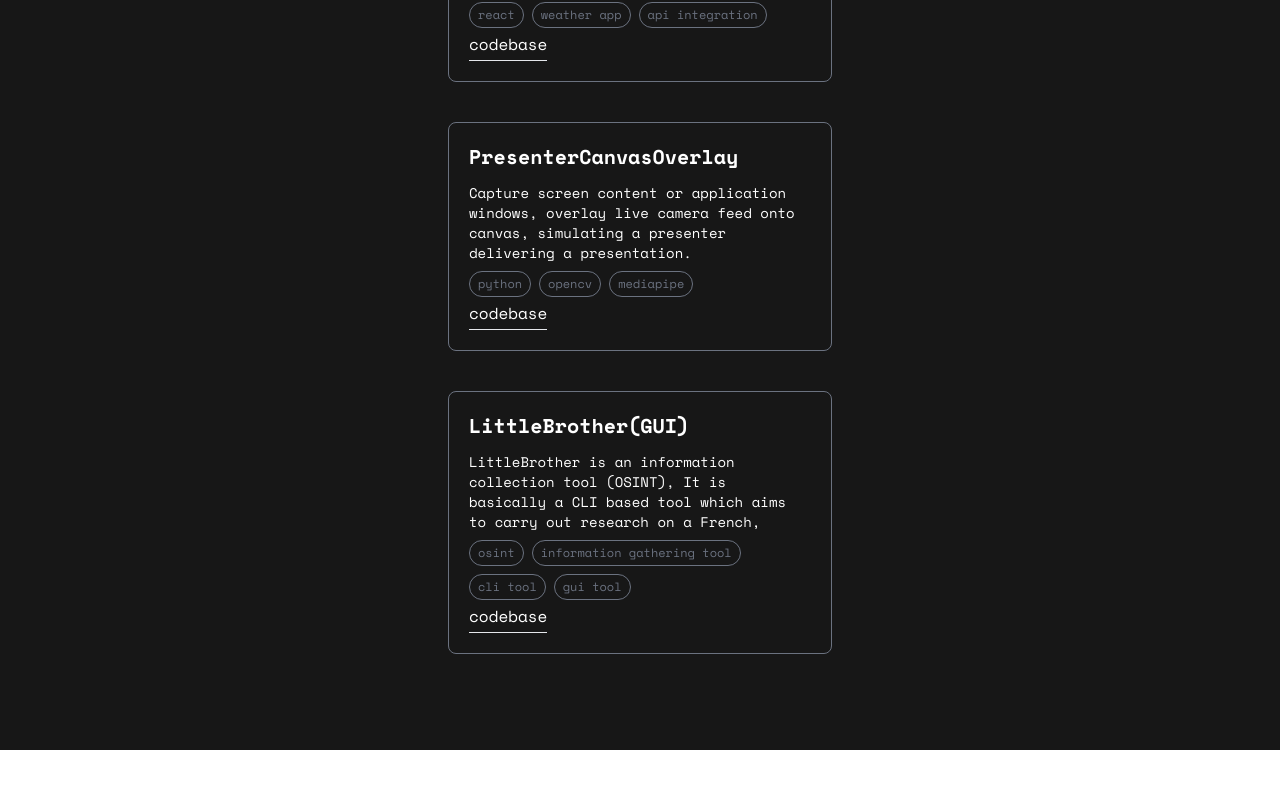
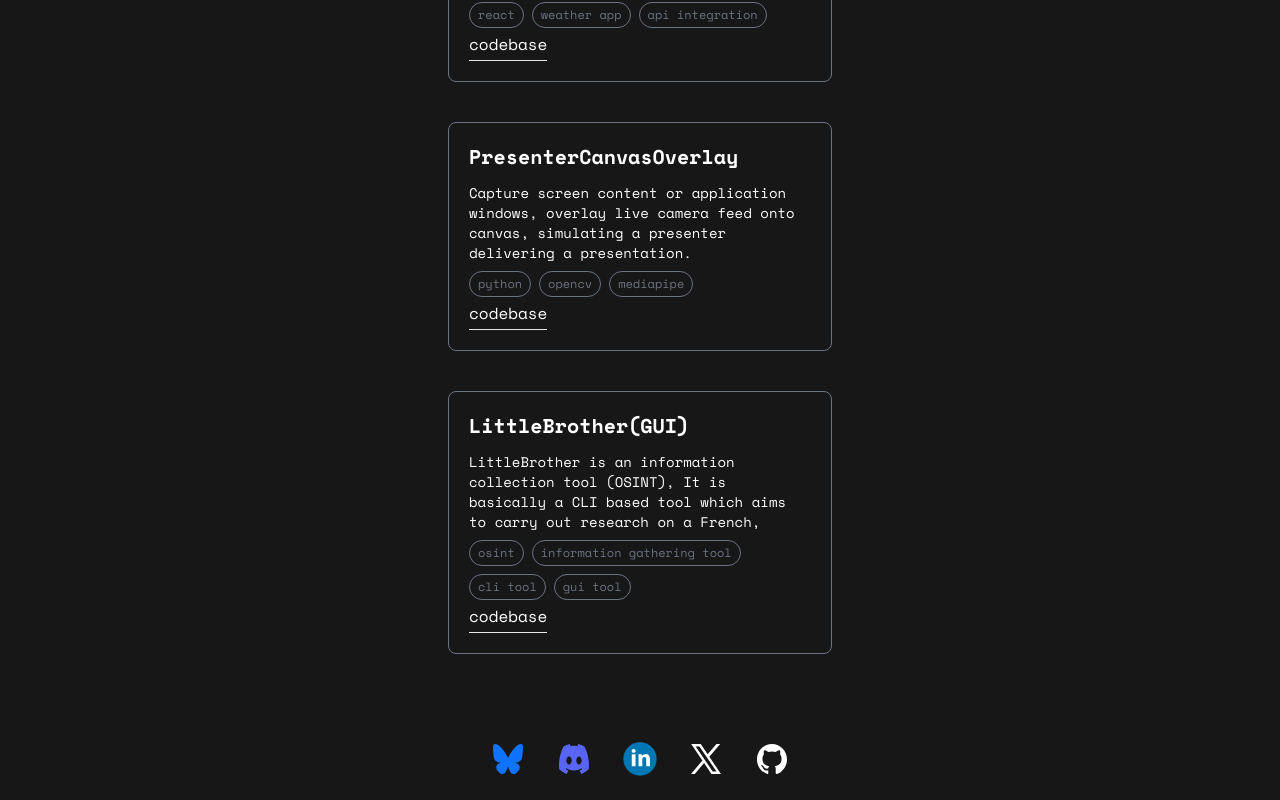
Before and after one commit to iamankeshsharma/urban-octo-train, a React (Vite) app: page / in a window 1280 px wide. Shown: the part 2217-3017 px from the top of the page. Before the commit the page ends 2967 px from the top, so only its background shows below. Built offline with nearby package versions, Linux system fonts and the light colour scheme.

Commit message:
feat: implemented footer with social links

```diff
--- a/src/App.tsx
+++ b/src/App.tsx
@@ -2,7 +2,8 @@ import NavigationBar from "./components/NavigationBar";
 import HeroSection from "./components/HeroSection";
 import ExperienceSection from "./components/ExperienceSection";
 import ProjectSection from "./components/ProjectSection";
-import { navLinks, experiences, projects } from "./constants";
+import { navLinks, experiences, projects, socialLinks } from "./constants";
+import Footer from "./components/Footer";
 
 function App() {
 
@@ -12,6 +13,7 @@ function App() {
       <HeroSection id="home" />
       <ExperienceSection data={experiences} id="experience" />
       <ProjectSection data={projects} id="projects" />
+      <Footer data={socialLinks} />
     </div >
   )
 }
--- /dev/null
+++ b/src/components/Footer/Footer.tsx
@@ -0,0 +1,24 @@
+import { socialLinks } from "../../constants";
+
+type props = {
+    data: typeof socialLinks;
+    className?: string;
+}
+
+const Footer = ({ data, className }: props) => {
+    return (
+        <footer className={className}>
+            <div className="flex flex-col items-center justify-center w-full">
+                <div className="flex flex-row flex-wrap lg:flex-nowrap items-center justify-center w-fit gap-4">
+                    {data?.map((item, index) => (
+                        <a key={index} href={item.url} target="_blank" className="flex items-center justify-center">
+                            <item.icon />
+                        </a>
+                    ))}
+                </div>
+            </div>
+        </footer>
+    );
+};
+
+export default Footer;
--- /dev/null
+++ b/src/components/Footer/index.ts
@@ -0,0 +1,2 @@
+import Footer from "./Footer";
+export default Footer;
--- a/src/constants/index.ts
+++ b/src/constants/index.ts
@@ -154,11 +154,11 @@ export const socialLinks = [
     name: "BlueSky",
     url: "https://bsky.app/profile/iamankeshsharma.bsky.social",
     icon: BlueSky
-  }
-  , {
-    name: "Github",
-    url: "https://github.com/iamankeshsharma",
-    icon: Github
+  },
+  {
+    name: "Discord",
+    url: "https://discord.com/users/codewithchai",
+    icon: Discord
   },
   {
     name: "LinkedIn",
@@ -171,8 +171,8 @@ export const socialLinks = [
     icon: Twitter
   },
   {
-    name: "Discord",
-    url: "https://discord.com/users/codewithchai",
-    icon: Discord
-  }
+    name: "Github",
+    url: "https://github.com/iamankeshsharma",
+    icon: Github
+  },
 ];
--- a/src/constants/svgs.tsx
+++ b/src/constants/svgs.tsx
@@ -189,8 +189,8 @@ export const BlueSky = (props?: React.SVGProps<SVGSVGElement>) => {
 
 export const Discord = (props?: React.SVGProps<SVGSVGElement>) => {
     return (
-        <svg width={props?.width ?? "50"} height={props?.height ?? "50"} aria-label="Discord" viewBox="0 0 50 50" fill={props?.fill ?? "none"} xmlns="http://www.w3.org/2000/svg">
-            <path d="M16.503 12.0193C19.9422 14.9522 23.642 20.8983 25 24.0892V32.5171C25 32.3378 24.9391 32.5405 24.8078 32.9772C24.0991 35.3418 21.3306 44.5706 15.0002 37.1928C11.6669 33.3083 13.21 29.4239 19.2775 28.2511C15.8064 28.9219 11.9041 27.8133 10.8334 23.4672C10.525 22.217 10 14.516 10 13.4759C10 8.26588 14.0214 9.90351 16.503 12.0193ZM33.497 12.0193C30.0578 14.9522 26.358 20.8983 25 24.0892V32.5171C25 32.3378 25.0609 32.5405 25.1922 32.9772C25.9009 35.3418 28.6694 44.5706 34.9998 37.1928C38.3331 33.3083 36.79 29.4239 30.7225 28.2511C34.1936 28.9219 38.0959 27.8133 39.1666 23.4672C39.475 22.217 40 14.516 40 13.4759C40 8.26588 35.9791 9.90351 33.497 12.0193Z" fill="#0F73FF" />
+        <svg width={props?.width ?? "50"} height={props?.height ?? "50"} viewBox="0 0 50 50" fill="none" xmlns="http://www.w3.org/2000/svg">
+            <path d="M35.4129 12.5125C33.4709 11.3387 31.3944 10.4857 29.2236 10C28.957 10.6227 28.6455 11.4602 28.4308 12.1264C26.1231 11.6781 23.8367 11.6781 21.5714 12.1264C21.3568 11.4602 21.0381 10.6227 20.7692 10C18.596 10.4857 16.5172 11.3418 14.5752 12.5187C10.6583 20.1649 9.59649 27.6214 10.1274 34.972C12.7253 37.4783 15.243 39.0006 17.7182 39.9968C18.3294 38.9104 18.8744 37.7554 19.344 36.538C18.4496 36.0991 17.5931 35.5574 16.7838 34.9283C16.9986 34.723 17.2086 34.5081 17.4115 34.2871C22.3479 37.2696 27.711 37.2696 32.5885 34.2871C32.7937 34.5081 33.0037 34.723 33.2161 34.9283C32.4044 35.5604 31.5455 36.1021 30.6512 36.5412C31.1207 37.7554 31.6634 38.9134 32.2769 40C34.7545 39.0038 37.2745 37.4813 39.8725 34.972C40.4954 26.4509 38.8083 19.0628 35.4129 12.5125ZM20.0165 30.4516C18.5346 30.4516 17.3195 28.6643 17.3195 26.4882C17.3195 24.3121 18.5087 22.5218 20.0165 22.5218C21.5242 22.5218 22.7394 24.3089 22.7135 26.4882C22.7159 28.6643 21.5242 30.4516 20.0165 30.4516ZM29.9834 30.4516C28.5015 30.4516 27.2864 28.6643 27.2864 26.4882C27.2864 24.3121 28.4756 22.5218 29.9834 22.5218C31.4912 22.5218 32.7065 24.3089 32.6804 26.4882C32.6804 28.6643 31.4912 30.4516 29.9834 30.4516Z" fill="#5865F2" />
         </svg>
     );
 };
```
Also changed, not shown: 1 other file (tests, documents, lock files or other folders).
